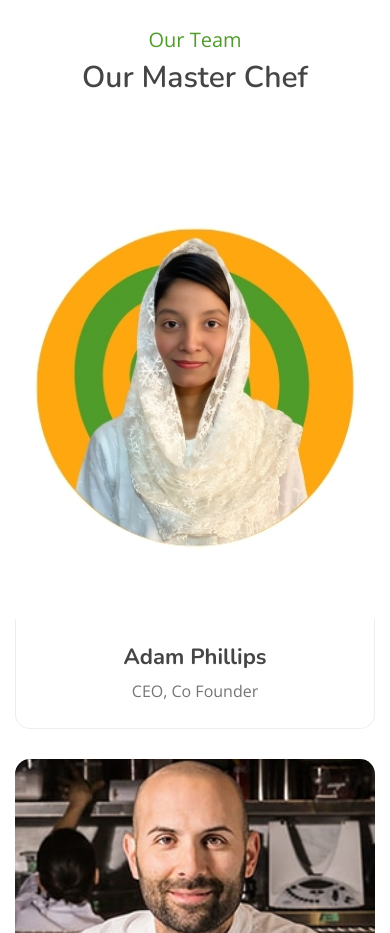
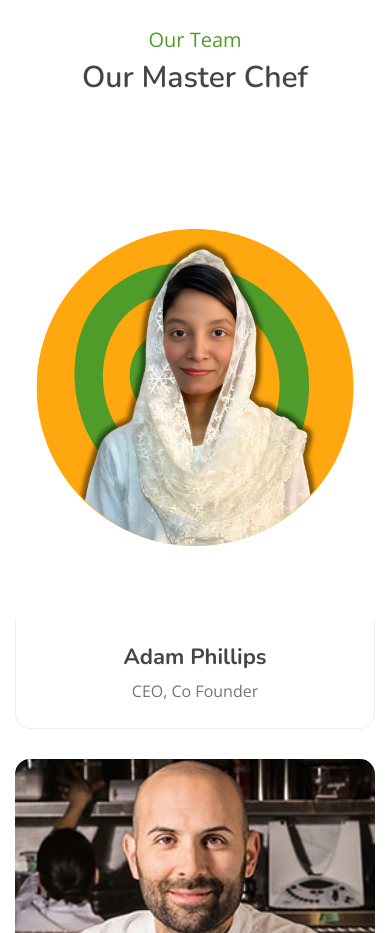
Before and after one commit to nehanaumankhan/Kitchen_Inventory_Management_System, a plain HTML site: page burgerking-main/index.html in a window 390 px wide. Shown: the part 4760-5693 px from the top of the page. Drawn offline with nearby package versions, Linux system fonts and the light colour scheme.

Commit message:
team picture 1

```diff
--- a/burgerking-main/index.html
+++ b/burgerking-main/index.html
@@ -563,7 +563,7 @@
                     <div class="col-lg-3 col-md-6">
                         <div class="team-item">
                             <div class="team-img">
-                                <img src="img/team-1.jpg" alt="Image">
+                                <img src="img/team-1.png" alt="Image">
                                 <div class="team-social">
                                     <a href=""><i class="fab fa-twitter"></i></a>
                                     <a href=""><i class="fab fa-facebook-f"></i></a>
```
Also changed, not shown: burgerking-main/img/team-1.jpg (deleted), burgerking-main/img/team-1.png (added).
